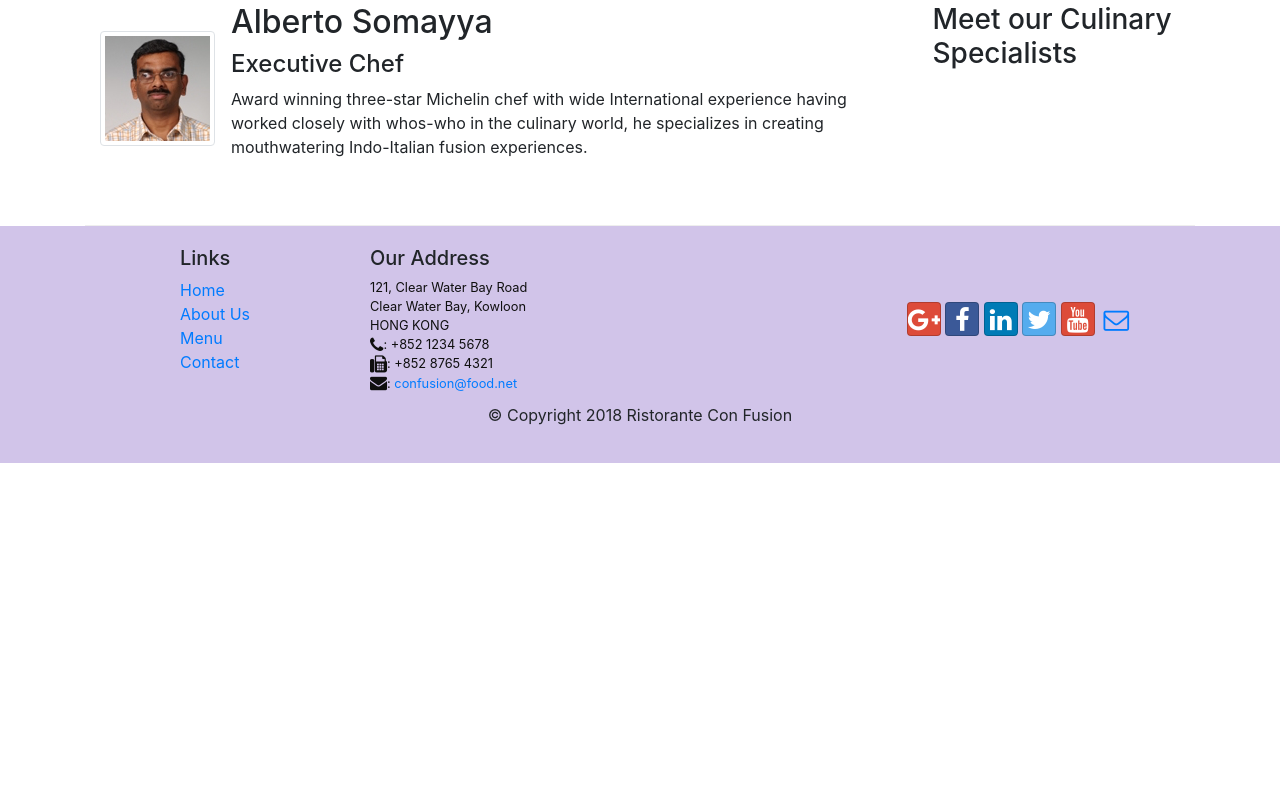
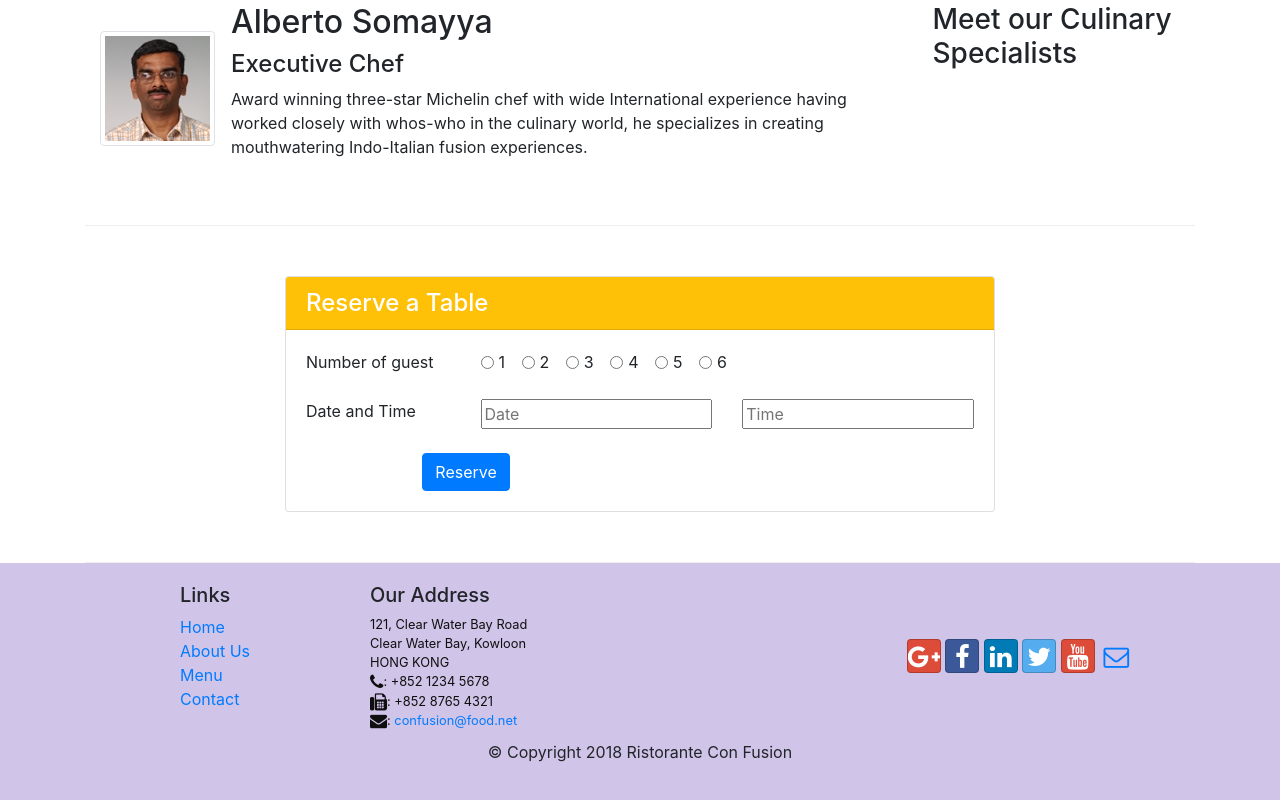
Before and after one commit to mahir-d/Bootstrap4, a website: page conFusion/index.html in a window 1280 px wide. Shown: the part 782-1582 px from the top of the page. Before the commit the page ends 1245 px from the top, so only its background shows below. Drawn offline with nearby package versions, Linux system fonts and the light colour scheme.

Commit message:
assignment 2 task 1 card form

```diff
--- a/conFusion/index.html
+++ b/conFusion/index.html
@@ -65,7 +65,7 @@
                 <div class="media">
                     <img class="d-flex mr-3 img-thumbnail align-self-center" src="img/uthappizza.png">
                     <div class="media-body">
-                        <h2 class="mt-0">Uthappizza<span class="badge badge-danger">HOT</span><span
+                        <h2 class="mt-0">Uthappizza <span class="badge badge-danger">HOT</span> <span
                                 class="badge badge-pill badge-secondary">$4.99</span></h2>
                         <p>A unique combination of Indian Uthappam (pancake) and Italian pizza, topped with Cerignola
                             olives,
@@ -111,6 +111,81 @@
                 </div>
             </div>
         </div>
+
+        <div class="row row-content">
+            <div class="col-12 col-sm-8 offset-sm-2">
+                <div class="card">
+                    <h4 class="card-header text-white bg-warning">
+                        Reserve a Table
+                    </h4>
+                    <div class="card-body">
+                        <form>
+                            <div class="row">
+                                <div class="col-md-3">
+                                    Number of guest
+                                </div>
+                                <div class="col col-md">
+                                    <div class="form-check form-check-inline">
+                                        <input class="form-check-input" type="radio" name="inlineRadioOptions"
+                                            id="inlineRadio1" value="option1">
+                                        <label class="form-check-label" for="inlineRadio1">1</label>
+                                    </div>
+                                    <div class="form-check form-check-inline">
+                                        <input class="form-check-input" type="radio" name="inlineRadioOptions"
+                                            id="inlineRadio2" value="option2">
+                                        <label class="form-check-label" for="inlineRadio2">2</label>
+                                    </div>
+                                    <div class="form-check form-check-inline">
+                                        <input class="form-check-input" type="radio" name="inlineRadioOptions"
+                                            id="inlineRadio3" value="option3">
+                                        <label class="form-check-label" for="inlineRadio3">3</label>
+                                    </div>
+                                    <div class="form-check form-check-inline">
+                                        <input class="form-check-input" type="radio" name="inlineRadioOptions"
+                                            id="inlineRadio3" value="option3">
+                                        <label class="form-check-label" for="inlineRadio3">4</label>
+                                    </div>
+                                    <div class="form-check form-check-inline">
+                                        <input class="form-check-input" type="radio" name="inlineRadioOptions"
+                                            id="inlineRadio3" value="option3">
+                                        <label class="form-check-label" for="inlineRadio3">5</label>
+                                    </div>
+                                    <div class="form-check form-check-inline">
+                                        <input class="form-check-input" type="radio" name="inlineRadioOptions"
+                                            id="inlineRadio3" value="option3">
+                                        <label class="form-check-label" for="inlineRadio3">6</label>
+                                    </div>
+                                </div>
+                            </div>
+                            <br>
+                            <div class="row">
+                                <div class="col-md-3">
+                                    Date and Time
+                                </div>
+                                <div class="col col-md">
+                                    <div class="row">
+                                        <div class="col-sm">
+                                            <input type="text" class="input-group" placeholder="Date">
+                                        </div>
+                                        <div class="col-sm">
+                                            <input type="text" class="input-group" placeholder="Time">
+                                        </div>
+                                    </div>
+                                </div>
+                            </div>
+                            <br>
+                            <div class="row">
+                                <div class="col offset-md-2">
+                                    <button type="submit" class="btn btn-primary">Reserve</button>
+                                </div>
+                            </div>
+
+                        </form>
+                    </div>
+                </div>
+            </div>
+        </div>
+
     </div>
 
     <footer class="footer">
```
